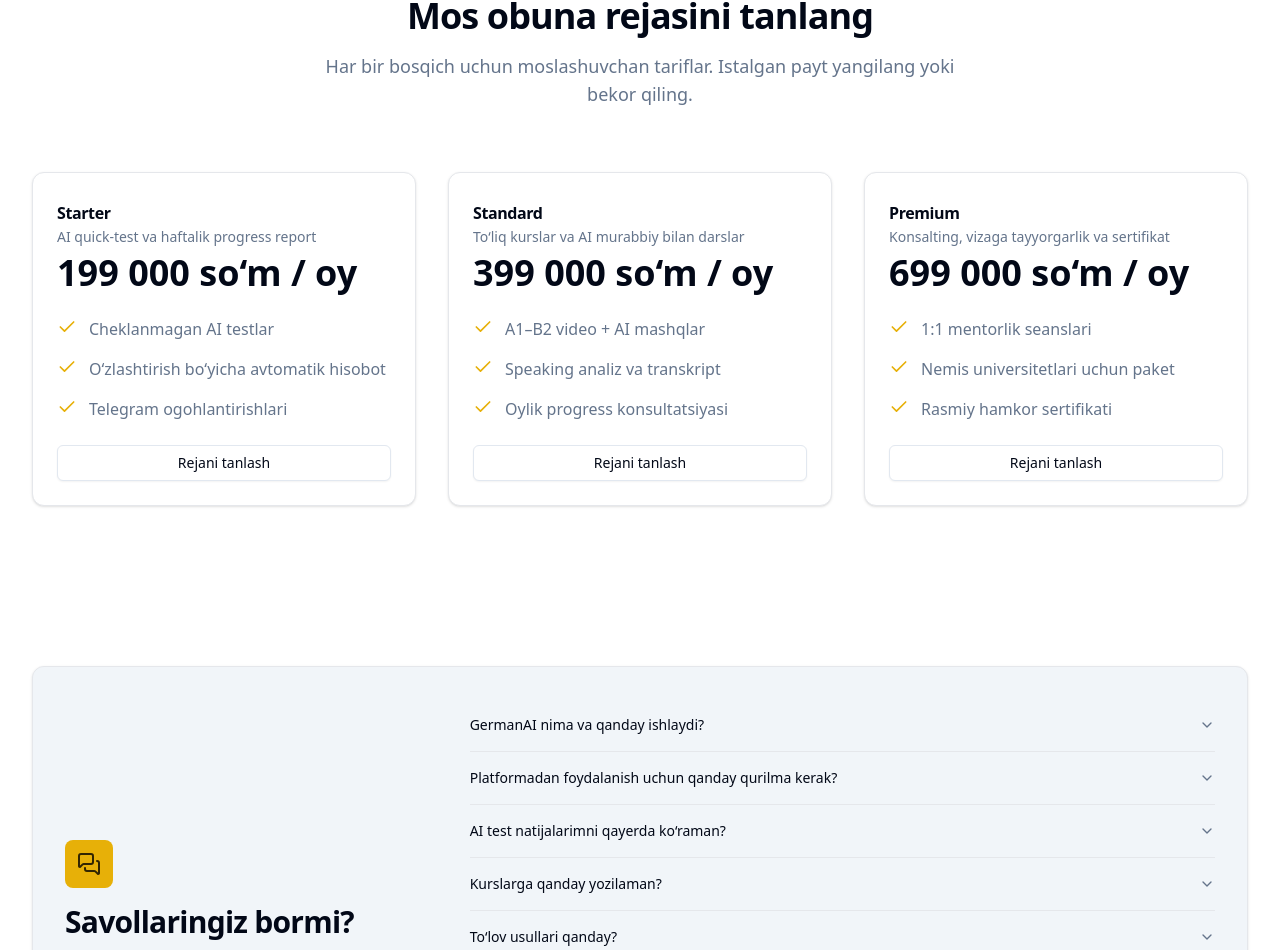
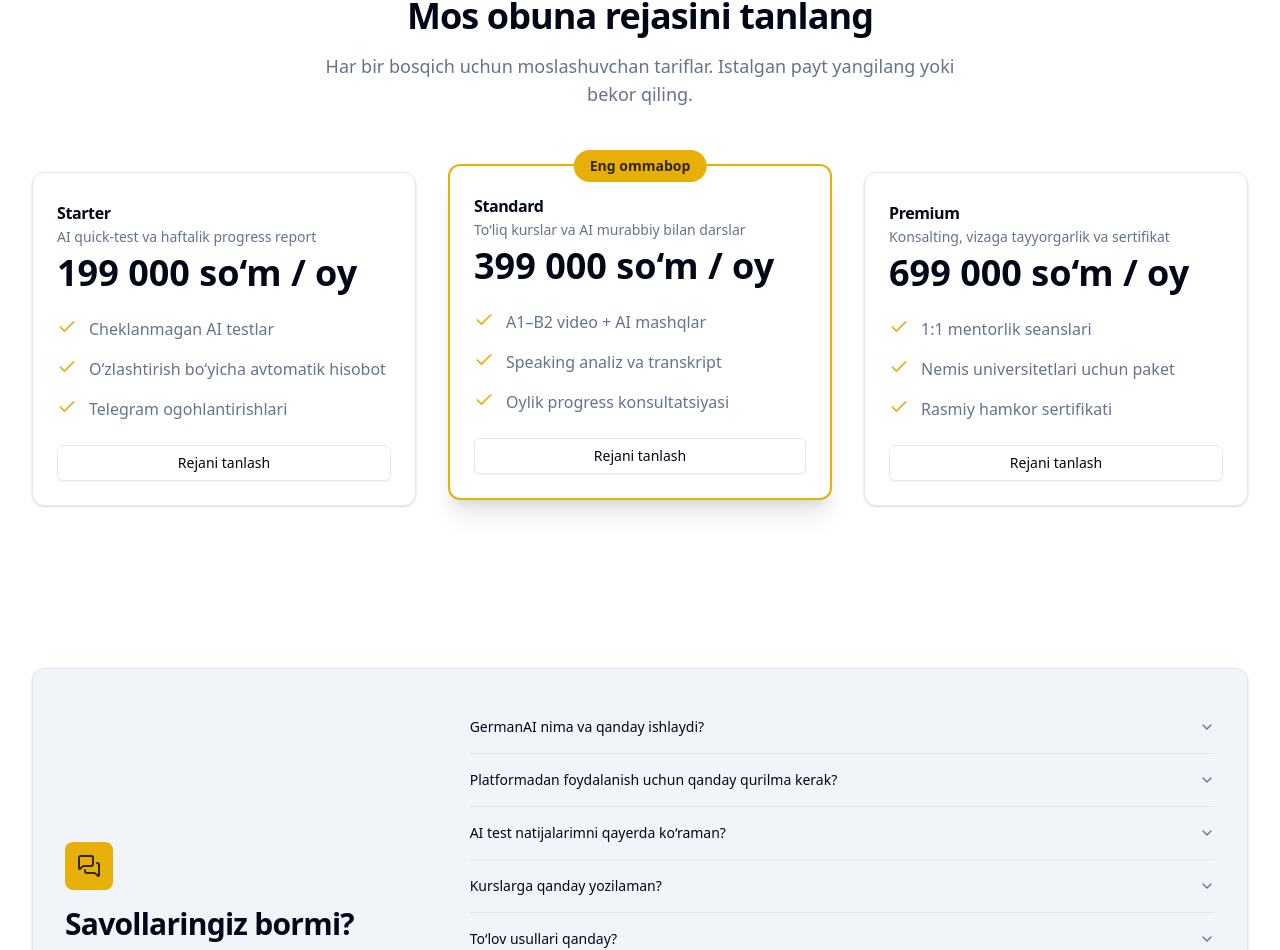
Before and after one commit to AdhamNomozov/germanai-landing, a Next.js app: page / in a window 1280 px wide. Shown: the part 3820-4770 px from the top of the page. Built offline with nearby package versions, Linux system fonts and the light colour scheme.

Commit message:
Update pricing-section.tsx

```diff
--- a/src/components/landing/pricing-section.tsx
+++ b/src/components/landing/pricing-section.tsx
@@ -34,10 +34,10 @@
             key={plan.name}
             className={cn(
               "relative flex flex-col transition-all duration-300 hover:shadow-xl hover:-translate-y-1",
-              plan.recommended && "border-2 border-primary shadow-xl -translate-y-2"
+              plan.highlighted && "border-2 border-primary shadow-xl -translate-y-2"
             )}
           >
-            {plan.recommended && (
+            {plan.highlighted && (
               <div className="absolute -top-4 left-1/2 -translate-x-1/2 rounded-full bg-primary px-4 py-1.5 text-sm font-semibold text-primary-foreground">
                 Eng ommabop
               </div>
```
